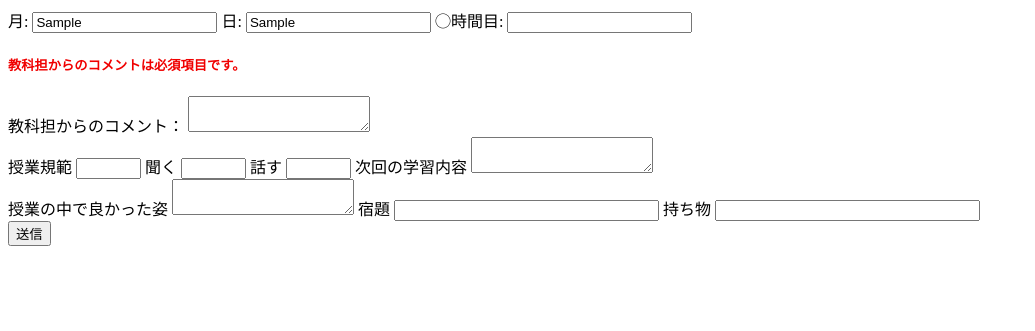
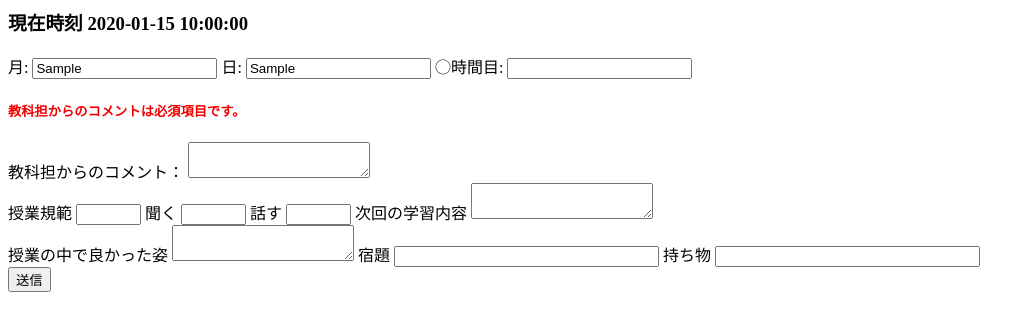
Before and after one commit to t-kodai0417/tempd, a Flask app: template templates/index.html in a window 1280 px wide. Shown: the top 331 px of the page, without its empty margins (0-1035 px from the left). Run offline with Flask 2, Linux system fonts and the light colour scheme; the template is opened without the code that fills it: most values are stand-ins (such as "Sample title", 1, 10 or a date in 2020).

Commit message:
Update index.html

```diff
--- a/templates/index.html
+++ b/templates/index.html
@@ -1,4 +1,5 @@
 <body>
+	<h3>現在時刻 {{ d_time }}</h3>
 	<form action="/" method="GET" enctype="multipart/form-data">
 		<div>
       <label for="month">月:</label>
```
